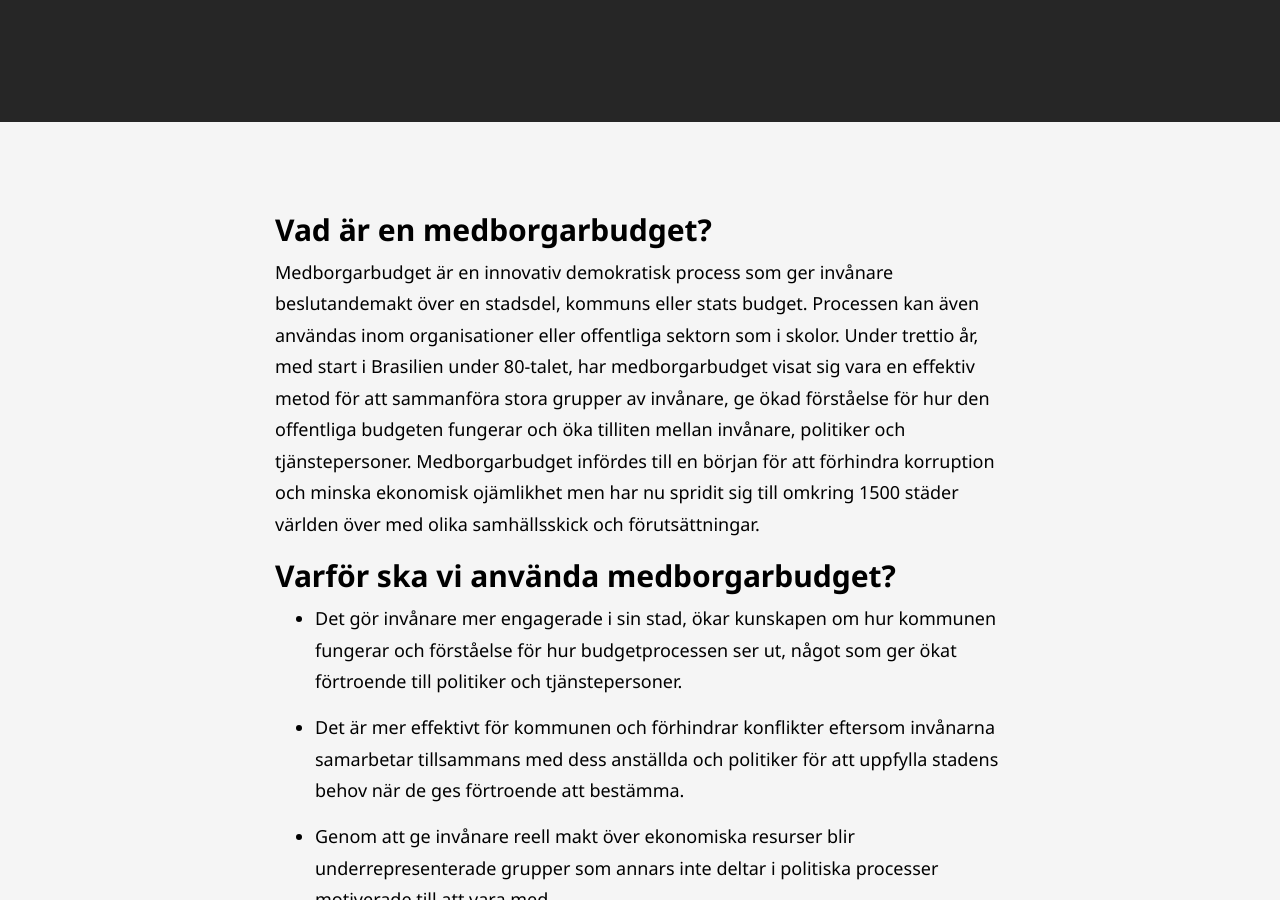
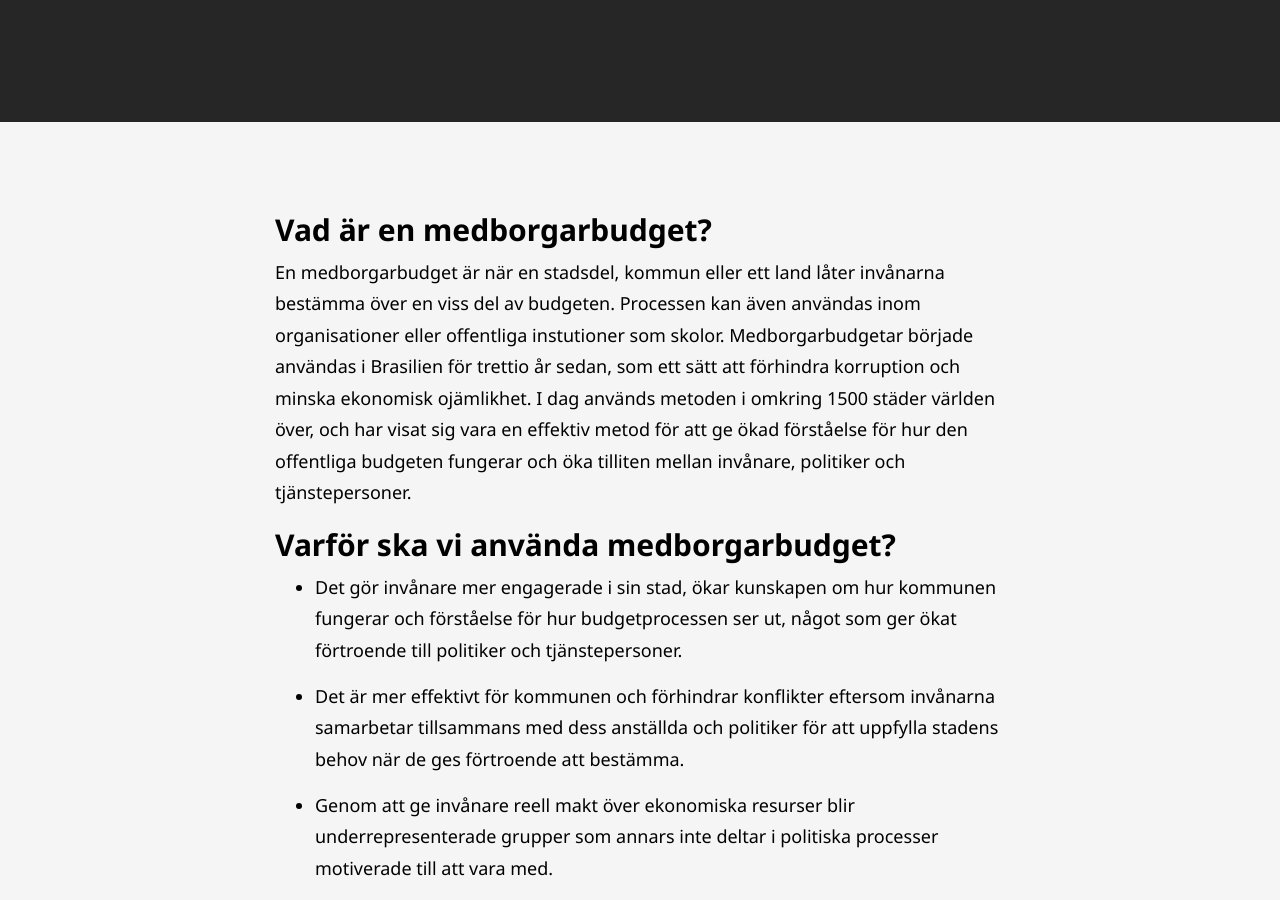
Before and after one commit to digidemlab/demokratiskastader, a Jekyll site: the page built from _themes/genomfora-medborgarbudget.md, in a window 1280 px wide and 900 px high, scrolled down 316 px. Built offline with Jekyll 4.4.1, drawn with Linux system fonts in a browser that asks for light colours.

Commit message:
Korrektur

```diff
--- a/_themes/genomfora-medborgarbudget.md
+++ b/_themes/genomfora-medborgarbudget.md
@@ -4,7 +4,7 @@ ref: medborgarbudget
 ---
 
 ## Vad är en medborgarbudget?
-Medborgarbudget är en innovativ demokratisk process som ger invånare beslutandemakt över en stadsdel, kommuns eller stats budget. Processen kan även användas inom organisationer eller offentliga sektorn som i skolor. Under trettio år, med start i Brasilien under 80-talet, har medborgarbudget visat sig vara en effektiv metod för att sammanföra stora grupper av invånare, ge ökad förståelse för hur den offentliga budgeten fungerar och öka tilliten mellan invånare, politiker och tjänstepersoner. Medborgarbudget infördes till en början för att förhindra korruption och minska ekonomisk ojämlikhet men har nu spridit sig till omkring 1500 städer världen över med olika samhällsskick och förutsättningar.
+En medborgarbudget är när en stadsdel, kommun eller ett land låter invånarna bestämma över en viss del av  budgeten. Processen kan även användas inom organisationer eller offentliga instutioner som skolor. Medborgarbudgetar började användas i Brasilien för trettio år sedan, som ett sätt att förhindra korruption och minska ekonomisk ojämlikhet. I dag används metoden i omkring 1500 städer världen över, och har visat sig vara en effektiv metod för att ge ökad förståelse för hur den offentliga budgeten fungerar och öka tilliten mellan invånare, politiker och tjänstepersoner.
 
 ## Varför ska vi använda medborgarbudget?
 * Det gör invånare mer engagerade i sin stad, ökar kunskapen om hur kommunen fungerar och förståelse för hur budgetprocessen ser ut, något som ger ökat förtroende till politiker och tjänstepersoner.
```
